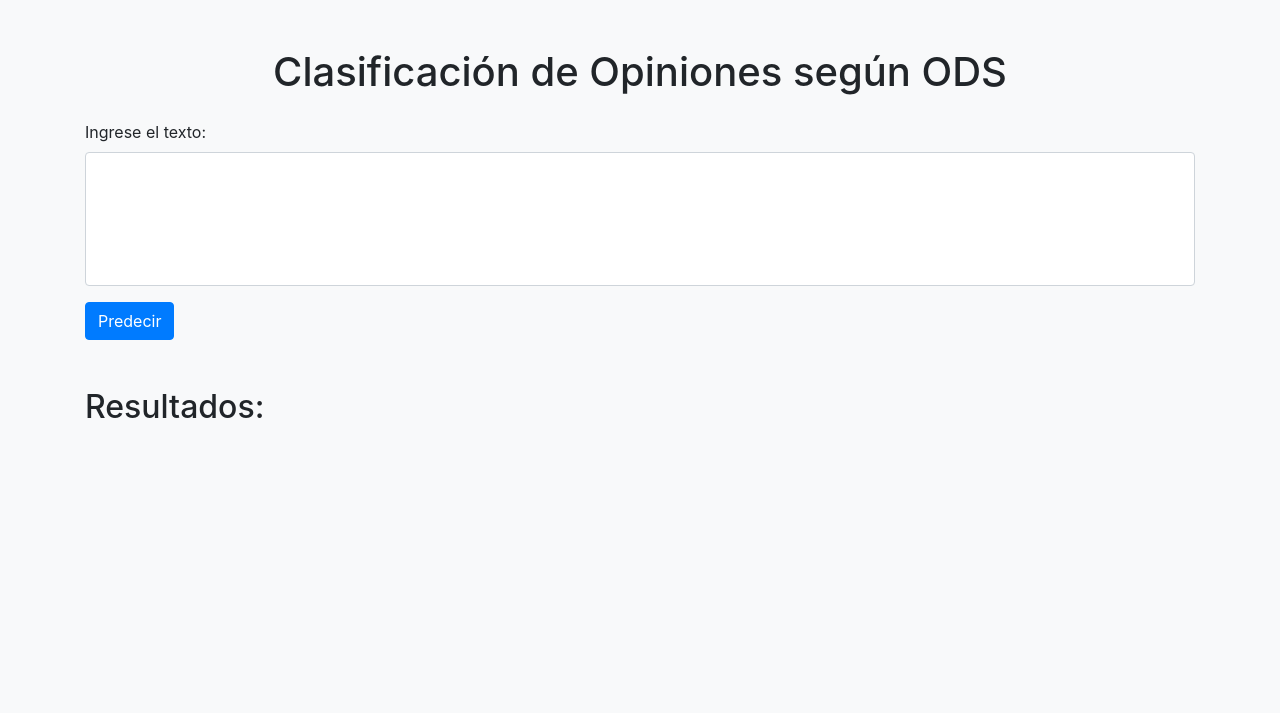
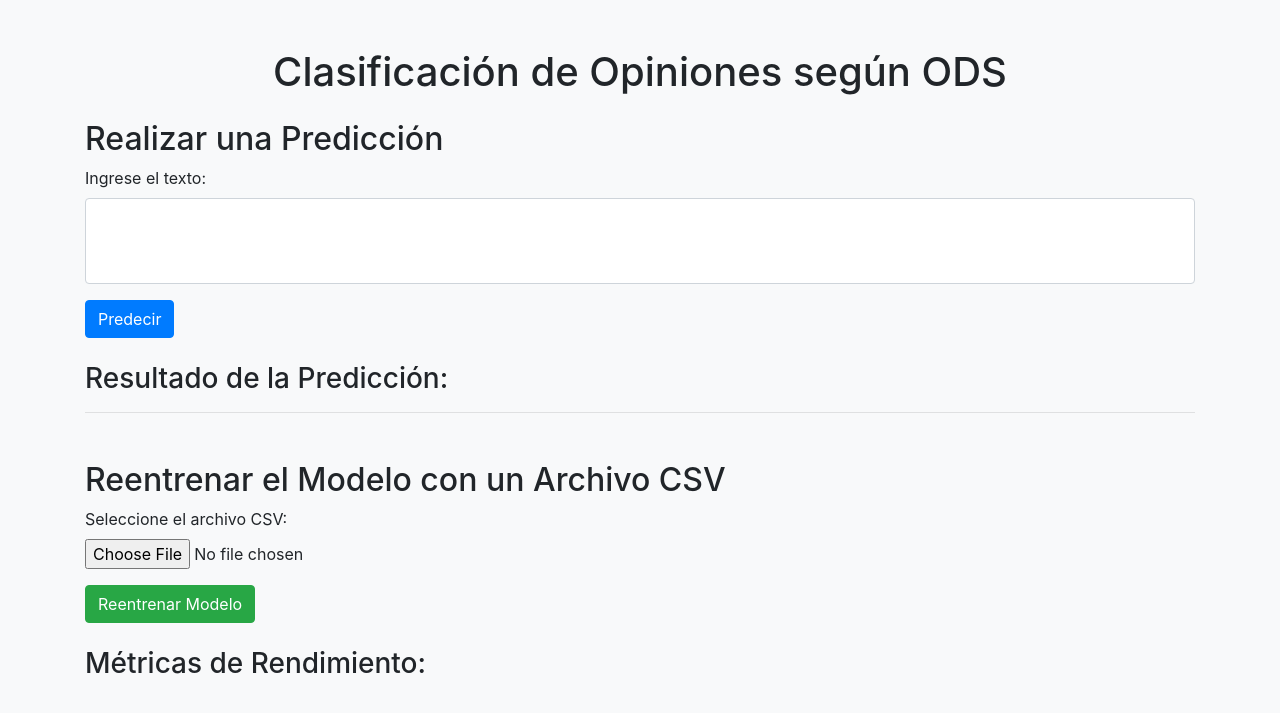
Before and after one commit to Sydus1/Proyecto1-Analitica-de-textos, a Flask app: page / in a window 1280 px wide. Shown: the top 713 px of the page. Run offline with Flask 3, Linux system fonts and the light colour scheme; parts of the project's set-up code (start-up, migrations or seed data) failed here and were passed over; some libraries are stand-ins or nearby versions.

Commit message:
Implementacion Completa Etapa 2

```diff
--- a/app.py
+++ b/app.py
@@ -2,16 +2,18 @@ from flask import Flask, request, jsonify, render_template
 import joblib
 import numpy as np
 import logging
+import pandas as pd
+from sklearn.metrics import classification_report
+from werkzeug.utils import secure_filename
+import os
 
 # Configurar el logging
 logger = logging.getLogger()
 logger.setLevel(logging.INFO)
 
-# Handler para el archivo de logs
+# Handlers
 file_handler = logging.FileHandler('app.log')
 file_handler.setLevel(logging.INFO)
-
-# Handler para la consola
 console_handler = logging.StreamHandler()
 console_handler.setLevel(logging.INFO)
 
@@ -24,10 +26,25 @@ console_handler.setFormatter(formatter)
 logger.addHandler(file_handler)
 logger.addHandler(console_handler)
 
+# Configuración para la carga de archivos
+UPLOAD_FOLDER = 'uploads'
+ALLOWED_EXTENSIONS = {'csv'}
 app = Flask(__name__)
+app.config['UPLOAD_FOLDER'] = UPLOAD_FOLDER
 
-# Cargar el modelo entrenado
-pipeline = joblib.load('modelo_ods.pkl')
+# Crear la carpeta de carga
+if not os.path.exists(UPLOAD_FOLDER):
+    os.makedirs(UPLOAD_FOLDER)
+
+def allowed_file(filename):
+    return '.' in filename and \
+        filename.rsplit('.', 1)[1].lower() in ALLOWED_EXTENSIONS
+
+# Cargar el modelo y los datos
+model_data = joblib.load('model_and_data.pkl')
+pipeline = model_data['pipeline']
+X_train = model_data['X_train']
+y_train = model_data['y_train']
 
 # Ruta para la página principal
 @app.route('/')
@@ -41,14 +58,78 @@ def predict_web():
         logger.info("Solicitud recibida en /predict_web")
         data = request.get_json(force=True)
         instances = data['instances']
+
+        # Cargar el modelo actualizado
+        model_data = joblib.load('model_and_data.pkl')
+        pipeline = model_data['pipeline']
+
         predictions = pipeline.predict(instances)
         probabilities = pipeline.predict_proba(instances).max(axis=1)
         results = [{'prediction': str(pred), 'probability': float(prob)} for pred, prob in zip(predictions, probabilities)]
         logger.info(f"Predicciones realizadas: {results}")
         return jsonify(results)
+
     except Exception as e:
         logger.error(f"Error en /predict_web: {e}")
         return jsonify({'error': 'Ocurrió un error al procesar la predicción.'}), 500
 
+# Endpoint para reentrenamiento con archivo CSV
+@app.route('/retrain', methods=['POST'])
+def retrain():
+    try:
+        logger.info("Solicitud recibida en /retrain")
+        if 'csv_file' not in request.files:
+            logger.error("No se encontró el archivo en la solicitud.")
+            return jsonify({'error': 'No se encontró el archivo en la solicitud.'}), 400
+        file = request.files['csv_file']
+        if file.filename == '':
+            logger.error("No se seleccionó ningún archivo.")
+            return jsonify({'error': 'No se seleccionó ningún archivo.'}), 400
+        if file and allowed_file(file.filename):
+            filename = secure_filename(file.filename)
+            filepath = os.path.join(app.config['UPLOAD_FOLDER'], filename)
+            file.save(filepath)
+            logger.info(f"Archivo recibido y guardado en {filepath}")
+
+            new_data = pd.read_csv(filepath)
+
+            if 'Textos_espanol' not in new_data.columns or 'sdg' not in new_data.columns:
+                logger.error("El archivo CSV no tiene las columnas 'Textos_espanol' y 'sdg'.")
+                return jsonify({'error': "El archivo CSV debe contener las columnas 'Textos_espanol' y 'sdg'."}), 400
+
+            # Extraer las instancias y etiquetas
+            X_new = new_data['Textos_espanol']
+            y_new = new_data['sdg']
+
+            # Combinar datos originales y nuevos
+            X_combined = pd.concat([X_train, X_new], ignore_index=True)
+            y_combined = pd.concat([y_train, y_new], ignore_index=True)
+
+            # Reentrenar el pipeline
+            pipeline.fit(X_combined, y_combined)
+
+            # Actualizar el modelo y los datos en el diccionario
+            model_data['pipeline'] = pipeline
+            model_data['X_train'] = X_combined
+            model_data['y_train'] = y_combined
+
+            # Guardar el modelo y los datos actualizados
+            joblib.dump(model_data, 'model_and_data.pkl')
+
+            # Calcular métricas de rendimiento en los nuevos datos
+            predictions = pipeline.predict(X_new)
+            report = classification_report(y_new, predictions, output_dict=True)
+            logger.info(f"Modelo reentrenado. Métricas: {report}")
+            os.remove(filepath)
+
+            return jsonify(report)
+        else:
+            logger.error("Tipo de archivo no permitido.")
+            return jsonify({'error': 'Tipo de archivo no permitido. Solo se permiten archivos CSV.'}), 400
+
+    except Exception as e:
+        logger.error(f"Error en /retrain: {e}")
+        return jsonify({'error': 'Ocurrió un error durante el reentrenamiento.'}), 500
+
 if __name__ == '__main__':
     app.run(debug=True)
--- a/templates/index.html
+++ b/templates/index.html
@@ -3,14 +3,12 @@
 <head>
     <meta charset="UTF-8">
     <title>Clasificación de Opiniones ODS</title>
-    <!-- Agregar Bootstrap CSS -->
     <link rel="stylesheet" href="https://maxcdn.bootstrapcdn.com/bootstrap/4.0.0/css/bootstrap.min.css">
-    <!-- Estilos personalizados opcionales -->
     <style>
         body {
             background-color: #f8f9fa;
         }
-        #results p {
+        #results p, #metrics p {
             font-size: 1.1em;
         }
         .custom-textarea {
@@ -21,25 +19,39 @@
 <body>
     <div class="container mt-5">
         <h1 class="text-center mb-4">Clasificación de Opiniones según ODS</h1>
+
+        <!-- Formulario de Predicción -->
+        <h2>Realizar una Predicción</h2>
             <form id="prediction-form">
                 <div class="form-group">
                     <label for="text-input">Ingrese el texto:</label>
-                <textarea class="form-control custom-textarea" id="text-input" name="text" rows="5"></textarea>
+                    <textarea class="form-control custom-textarea" id="text-input" name="text" rows="3"></textarea>
                 </div>
                 <button type="submit" class="btn btn-primary">Predecir</button>
             </form>
-        <h2 class="mt-5">Resultados:</h2>
-        <div id="results" class="mt-3"></div>
+        <h3 class="mt-4">Resultado de la Predicción:</h3>
+        <div id="results" class="mt-2"></div>
+
+        <!-- Formulario de Reentrenamiento con Archivo CSV -->
+        <hr>
+        <h2 class="mt-5">Reentrenar el Modelo con un Archivo CSV</h2>
+            <form id="retrain-form" enctype="multipart/form-data">
+                <div class="form-group">
+                    <label for="csv-input">Seleccione el archivo CSV:</label>
+                    <input type="file" class="form-control-file" id="csv-input" name="csv_file" accept=".csv">
+                </div>
+                <button type="submit" class="btn btn-success">Reentrenar Modelo</button>
+            </form>
+        <h3 class="mt-4">Métricas de Rendimiento:</h3>
+        <div id="metrics" class="mt-2"></div>
     </div>
 
-    <!-- Agregar jQuery y Bootstrap JS -->
     <script src="https://code.jquery.com/jquery-3.2.1.slim.min.js"></script>
-    <!-- Si utilizas funcionalidades de Bootstrap que requieren Popper.js -->
     <script src="https://cdnjs.cloudflare.com/ajax/libs/popper.js/1.12.9/umd/popper.min.js"></script>
-    <!-- Bootstrap JS -->
     <script src="https://maxcdn.bootstrapcdn.com/bootstrap/4.0.0/js/bootstrap.min.js"></script>
-    <!-- Tu script -->
+
     <script>
+        // Manejo de la predicción
         document.getElementById('prediction-form').addEventListener('submit', function(e) {
             e.preventDefault();
             let text = document.getElementById('text-input').value;
@@ -53,15 +65,52 @@
                 let resultDiv = document.getElementById('results');
                 resultDiv.innerHTML = '';
                 data.forEach(function(item) {
-                    resultDiv.innerHTML += `<p><strong>Predicción:</strong> ${item.prediction}, <strong>Probabilidad:</strong> ${(item.probability * 100).toFixed(2)}%</p>`;
+                    resultDiv.innerHTML += `<p><strong>Predicción: </strong>ODS ${item.prediction}, <strong>Probabilidad:</strong> ${(item.probability * 100).toFixed(2)}%</p>`;
                 });
             })
             .catch(error => {
                 console.error('Error:', error);
-                alert('Ocurrió un error al procesar la solicitud.');
+                alert('Ocurrió un error al procesar la solicitud de predicción.');
+            });
+        });
+
+        // Manejo del reentrenamiento con archivo CSV
+        document.getElementById('retrain-form').addEventListener('submit', function(e) {
+            e.preventDefault();
+            let formData = new FormData();
+            let csvFile = document.getElementById('csv-input').files[0];
+            if (!csvFile) {
+                alert('Por favor, seleccione un archivo CSV.');
+                return;
+            }
+            formData.append('csv_file', csvFile);
+
+            fetch('/retrain', {
+                method: 'POST',
+                body: formData
+            })
+            .then(response => response.json())
+            .then(data => {
+                let metricsDiv = document.getElementById('metrics');
+                metricsDiv.innerHTML = '';
+                // Verificar si hubo un error
+                if (data.error) {
+                    metricsDiv.innerHTML = `<p><strong>Error:</strong> ${data.error}</p>`;
+                } else {
+                    metricsDiv.innerHTML += `<p><strong>Métricas de Rendimiento:</strong></p>`;
+                    for (let label in data) {
+                        if (label !== 'accuracy' && label !== 'macro avg' && label !== 'weighted avg') {
+                            metricsDiv.innerHTML += `<p><strong>${label}</strong> - Precisión: ${(data[label]['precision'] * 100).toFixed(2)}%, Recall: ${(data[label]['recall'] * 100).toFixed(2)}%, F1-Score: ${(data[label]['f1-score'] * 100).toFixed(2)}%</p>`;
+                        }
+                    }
+                    metricsDiv.innerHTML += `<p><strong>Exactitud (Accuracy):</strong> ${(data['accuracy'] * 100).toFixed(2)}%</p>`;
+                }
+            })
+            .catch(error => {
+                console.error('Error:', error);
+                alert('Ocurrió un error al procesar la solicitud de reentrenamiento.');
             });
         });
     </script>
-
 </body>
 </html>
```
Also changed, not shown: 3 other files. Lines whose indentation alone changed are shown as unchanged.
